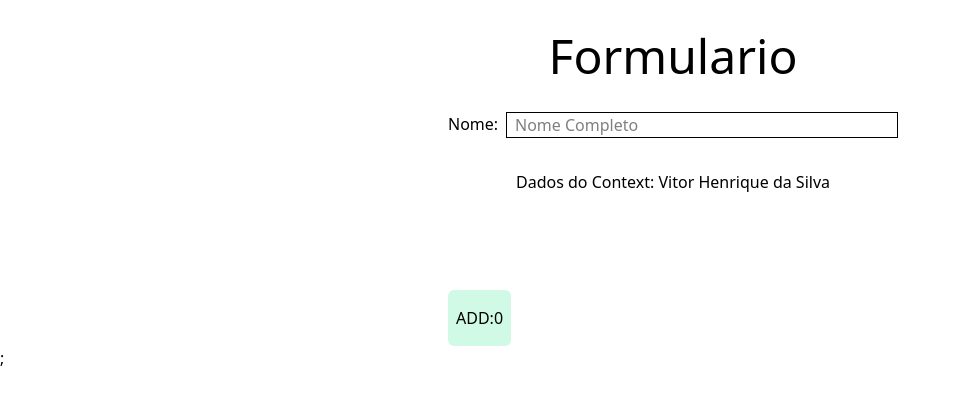
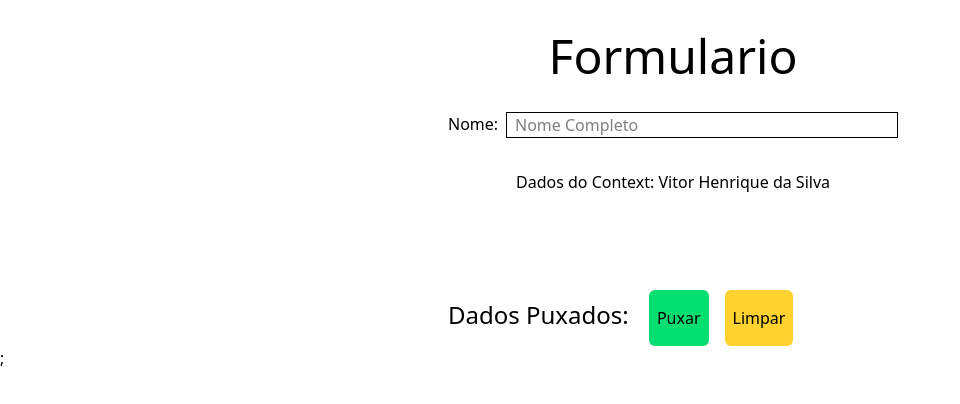
Before and after one commit to VitorHSilver/LearningReact, a React (Vite) app: page / in a window 1280 px wide. Shown: the top 404 px of the page, without its empty margins (0-960 px from the left). Built offline with nearby package versions, Linux system fonts and the light colour scheme.

Commit message:
Readme, Buttons and clearData

```diff
--- a/src/components/Form.jsx
+++ b/src/components/Form.jsx
@@ -27,10 +27,20 @@ const Form = () => {
                <p className="col-span-2 text-center">{input}</p>
                <p className="col-span-2 text-center">Dados do Context: {dados.Name}</p>
 
-               <div className="col-span-2 mt-24">
-                    <button className="bg-emerald-100 py-4 px-2 rounded-md" onClick={() => dados.adicionarDois()}>
-                         ADD:{dados.contar}
+               <div className="col-span-2 mt-24 ">
+                    <h2 className="text-2xl inline-block">Dados Puxados:</h2>{' '}
+                    <button className="ml-4 px-2 py-4 bg-green-400 rounded-md" onClick={() => dados.handleFetch()}>
+                         Puxar
                     </button>
+                    <button className="ml-4 px-2 py-4 bg-amber-300 rounded-md" onClick={() => dados.clearDate()}>
+                         Limpar
+                    </button>
+                    {dados.product && (
+                         <div>
+                              <h2>{dados.product.nome}</h2>
+                              <p>{dados.product.preco}</p>
+                         </div>
+                    )}
                </div>
           </div>
      );
--- a/src/components/GlobalContext.jsx
+++ b/src/components/GlobalContext.jsx
@@ -1,19 +1,43 @@
 import React from 'react';
 
 export const GlobalContext = React.createContext();
+// Utilize o GlobalContext do exemplo anterior para puxar os dados da API abaixo:
+// https://ranekapi.origamid.dev/json/api/produto/
+// assim que o usuário acessar o app
+// coloque os dados da API no contexto global, dando acesso aos dados da mesma
+// defina uma função chamada limparDados que é responsável por zerar os dados de produto
+// e exponha essa função no contexto global
 
 export const GlobalStorage = ({ children }) => {
      const [contar, setContar] = React.useState(0);
+     const [product, setProduct] = React.useState([]);
 
      const adicionarUm = () => {
           setContar((contar) => contar + 1);
      };
-     const adicionarDois = () => {
-          setContar((contar) => contar + 2);
+     const handleFetch = async () => {
+          try {
+          } catch (error) {
+               console.error('ERrOr":', error);
+          }
+          const response = await fetch('https://ranekapi.origamid.dev/json/api/produto/notebook');
+          const data = await response.json();
+          setProduct(data);
+     };
+     const clearDate = () => {
+          setProduct('');
      };
      return (
           <GlobalContext.Provider
-               value={{ Name: 'Vitor Henrique da Silva', Idade: 28, contar, adicionarUm, adicionarDois }}
+               value={{
+                    Name: 'Vitor Henrique da Silva',
+                    Idade: 28,
+                    contar,
+                    adicionarUm,
+                    handleFetch,
+                    product,
+                    clearDate,
+               }}
           >
                {children}
           </GlobalContext.Provider>
```
Also changed, not shown: 1 other file (tests, documents, lock files or other folders).
